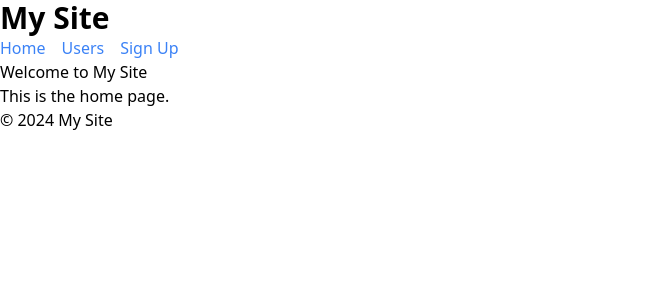
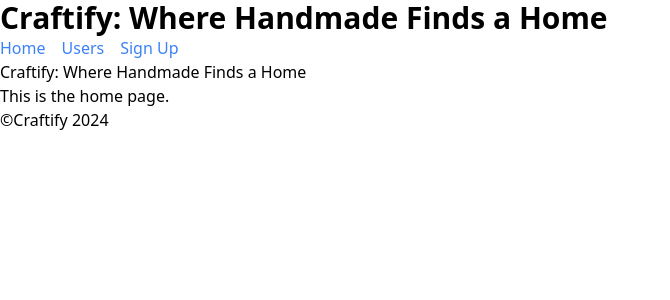
Before and after one commit to rgonzalez12/craftify, a Django app: page / in a window 1280 px wide. Shown: the top 300 px of the page, without its empty margins (0-670 px from the left). Run offline with Django 5.2, Linux system fonts and the light colour scheme.

Commit message:
updated html for naming

```diff
--- a/craftify/templates/base.html
+++ b/craftify/templates/base.html
@@ -9,7 +9,7 @@
 </head>
 <body>
     <header>
-        <h1 class="text-3xl font-bold">My Site</h1>
+        <h1 class="text-3xl font-bold">Craftify: Where Handmade Finds a Home</h1>
         <nav>
             <ul class="flex space-x-4">
                 <li><a href="{% url 'home' %}" class="text-blue-500">Home</a></li>
@@ -23,7 +23,7 @@
         {% endblock %}
     </main>
     <footer>
-        <p>&copy; 2024 My Site</p>
+        <p>&copy;Craftify 2024</p>
     </footer>
 </body>
 </html>
--- a/craftify/templates/home.html
+++ b/craftify/templates/home.html
@@ -3,6 +3,6 @@
 {% block title %}Home{% endblock %}
 
 {% block content %}
-  <h2>Welcome to My Site</h2>
+  <h2>Craftify: Where Handmade Finds a Home</h2>
   <p>This is the home page.</p>
 {% endblock %}
```
